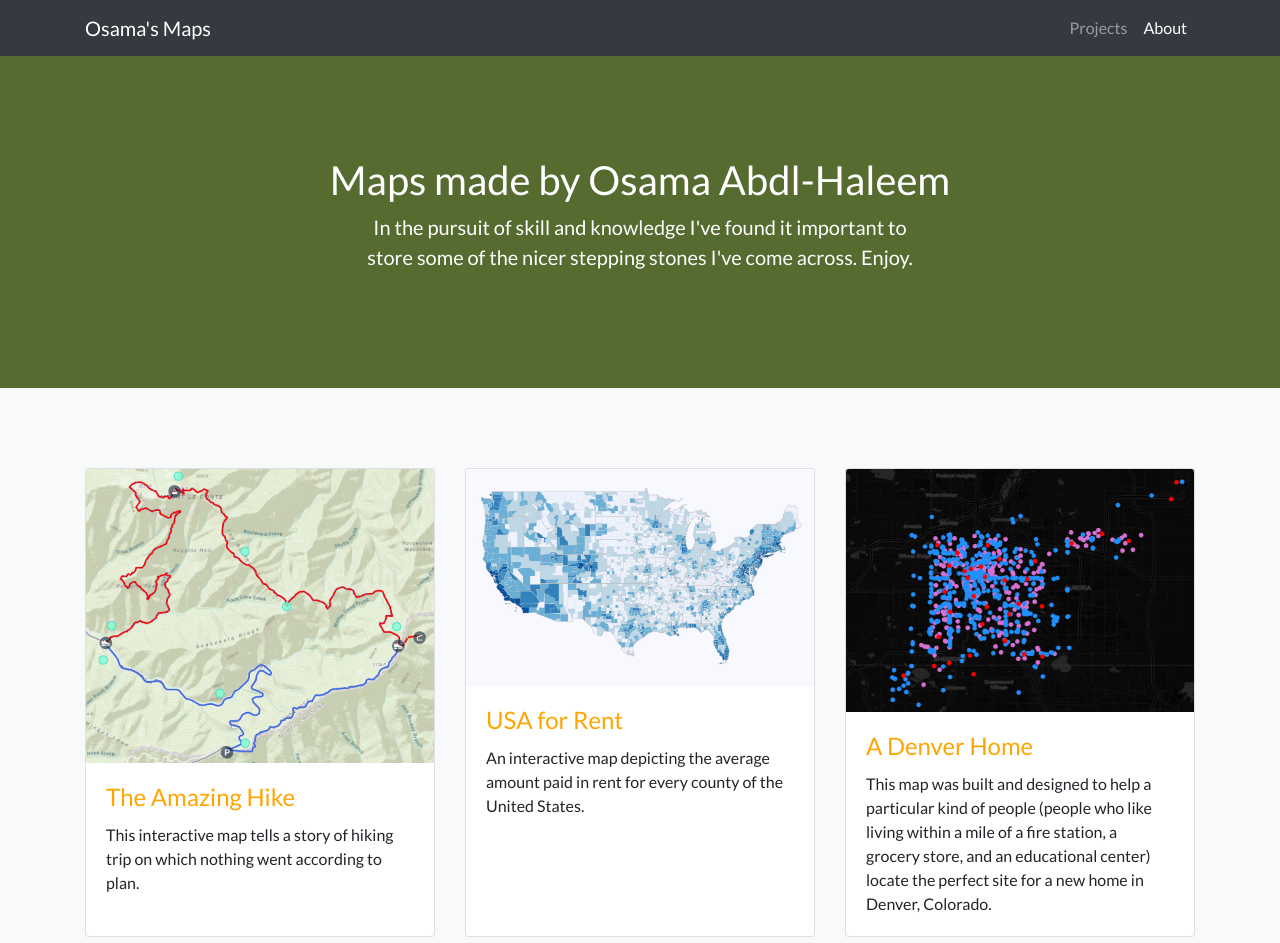
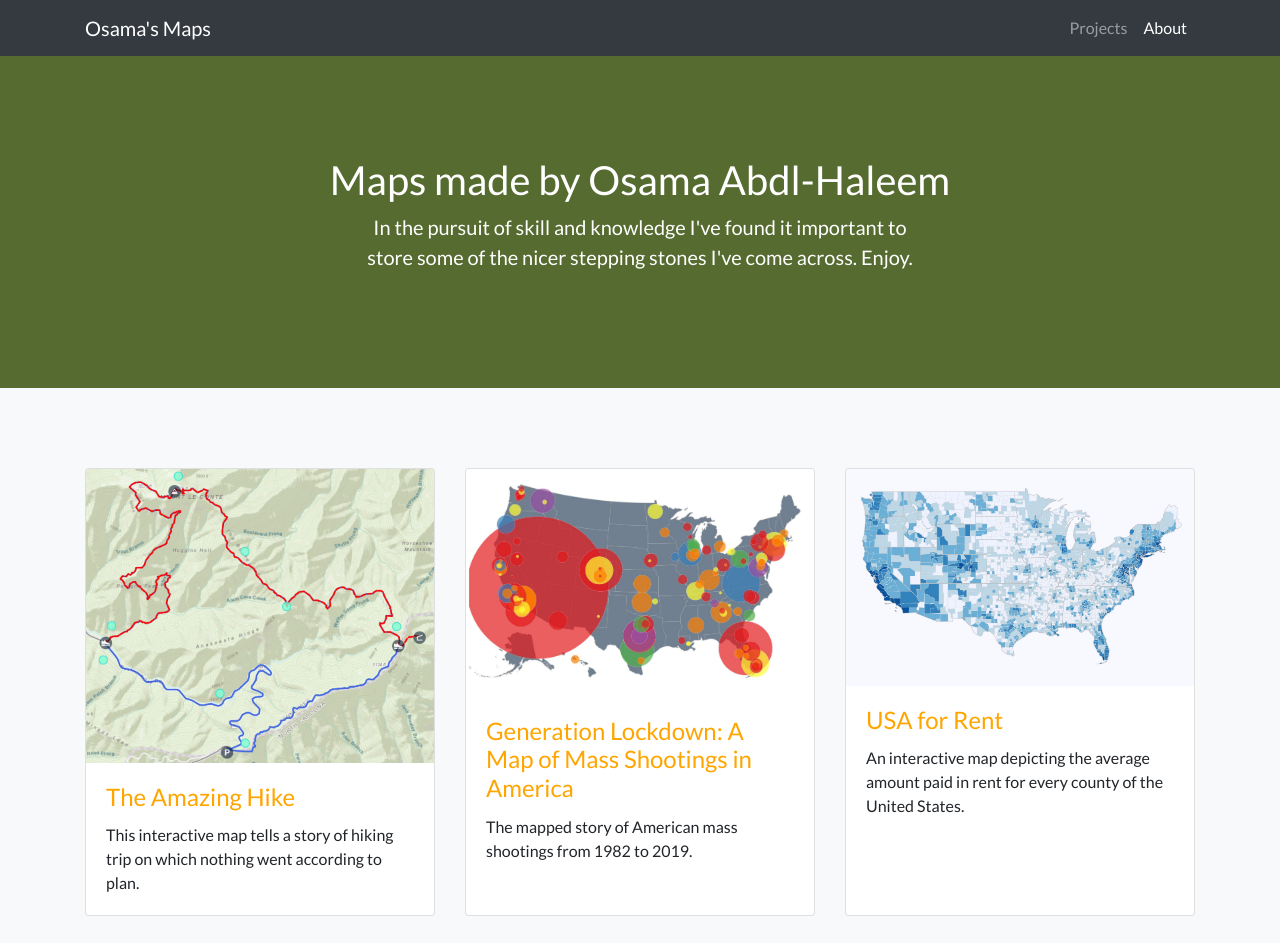
Before and after one commit to oabdlhaleem/oabdlhaleem.github.io, a plain HTML site: page index.html in a window 1280 px wide. Shown: the top 943 px of the page. Drawn offline with Linux system fonts and the light colour scheme.

Commit message:
Add shooting map

```diff
--- a/index.html
+++ b/index.html
@@ -66,6 +66,17 @@
                   <a href="https://oabdlhaleem.github.io/amazing-hike/">The Amazing Hike</a>
                 </h4>
                 <p class="card-text">This interactive map tells a story of hiking trip on which nothing went according to plan.</p>
+              </div>
+            </div>
+          </div>
+          <div class="col-lg-4 col-sm-6 portfolio-item">
+            <div class="card h-100">
+              <a href="https://oabdlhaleem.github.io/usMassShootings/"><img class="card-img-top" src="images/shootings.JPG" alt="Generation Lockdown"></a>
+              <div class="card-body">
+                <h4 class="card-title">
+                  <a href="https://oabdlhaleem.github.io/usMassShootings/">Generation Lockdown: A Map of Mass Shootings in America</a>
+                </h4>
+                <p class="card-text">The mapped story of American mass shootings from 1982 to 2019.</p>
               </div>
             </div>
           </div>
```
Also changed, not shown: images/shootings.JPG (added).
